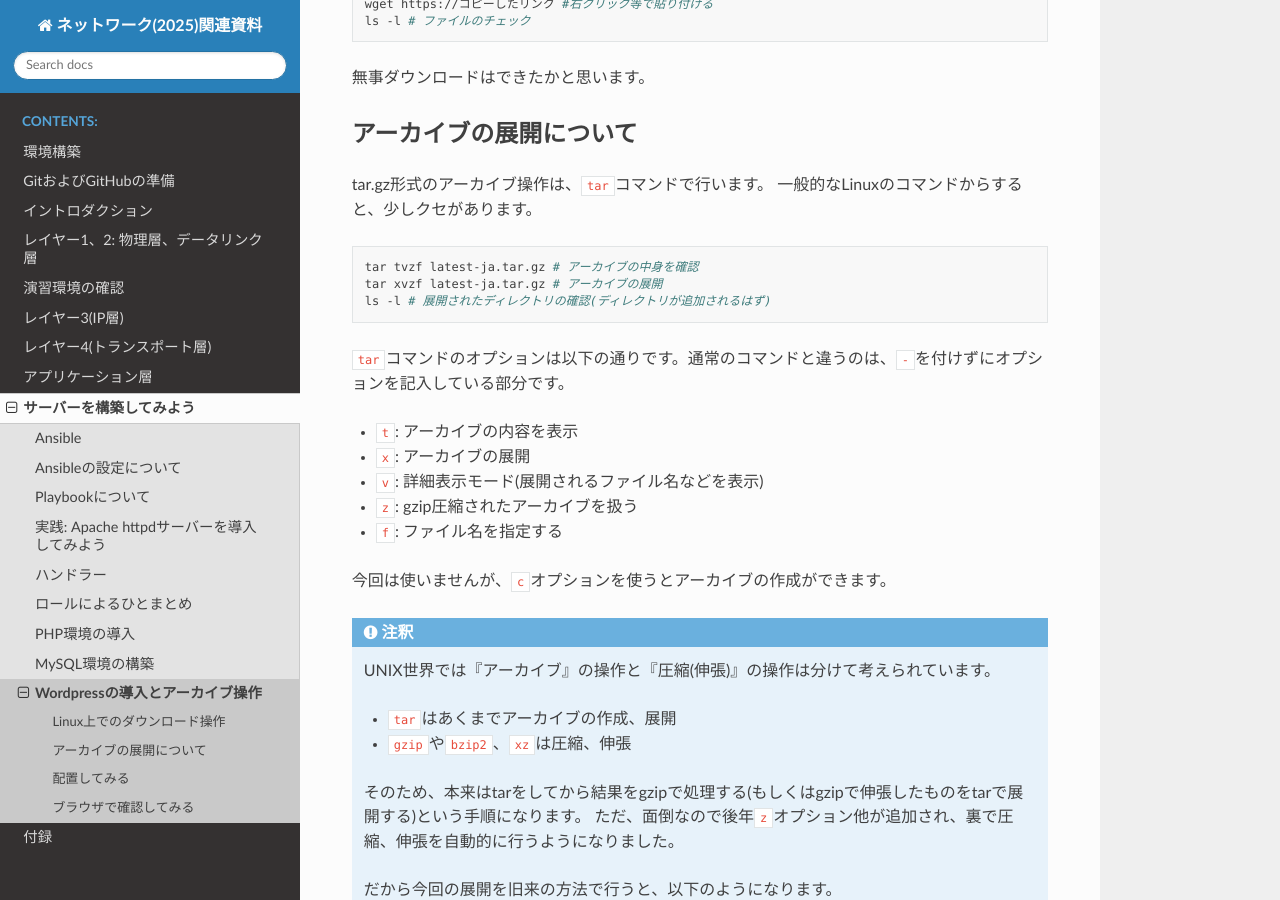
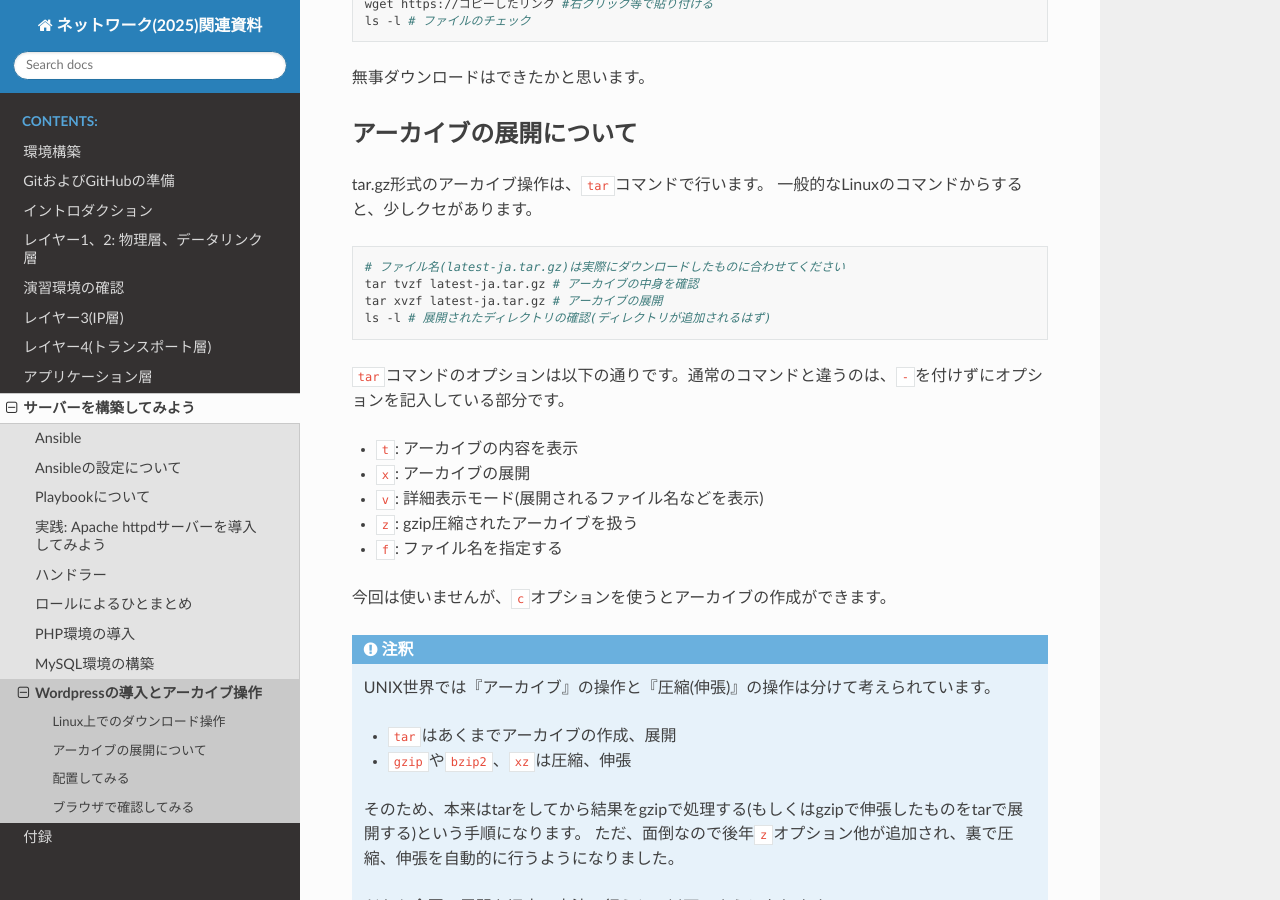
Before and after one commit to densuke/2025-network-doc, a Sphinx documentation site: the page built from source/server/wp.md, in a window 1280 px wide and 900 px high, scrolled down 1183 px. Built offline with Sphinx 7.4.7 and the Read the Docs theme 3.1.0, drawn with Linux system fonts in a browser that asks for light colours.

Commit message:
実際のダウンロードしたファイル名と異なることがあるので注意を追加

````diff
--- a/source/server/wp.md
+++ b/source/server/wp.md
@@ -45,6 +45,7 @@ tar.gz形式のアーカイブ操作は、`tar`コマンドで行います。
 一般的なLinuxのコマンドからすると、少しクセがあります。
 
 ```bash
+# ファイル名(latest-ja.tar.gz)は実際にダウンロードしたものに合わせてください
 tar tvzf latest-ja.tar.gz # アーカイブの中身を確認
 tar xvzf latest-ja.tar.gz # アーカイブの展開
 ls -l # 展開されたディレクトリの確認(ディレクトリが追加されるはず)
````
